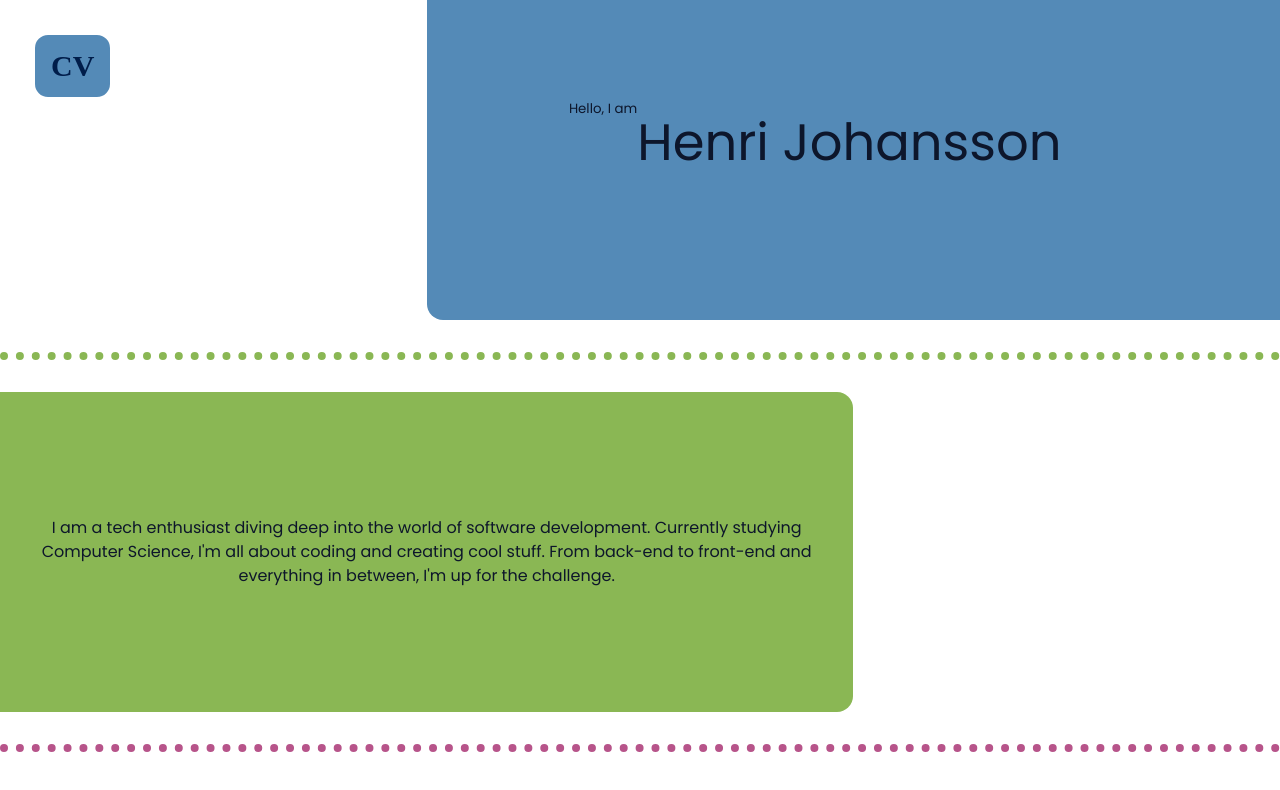
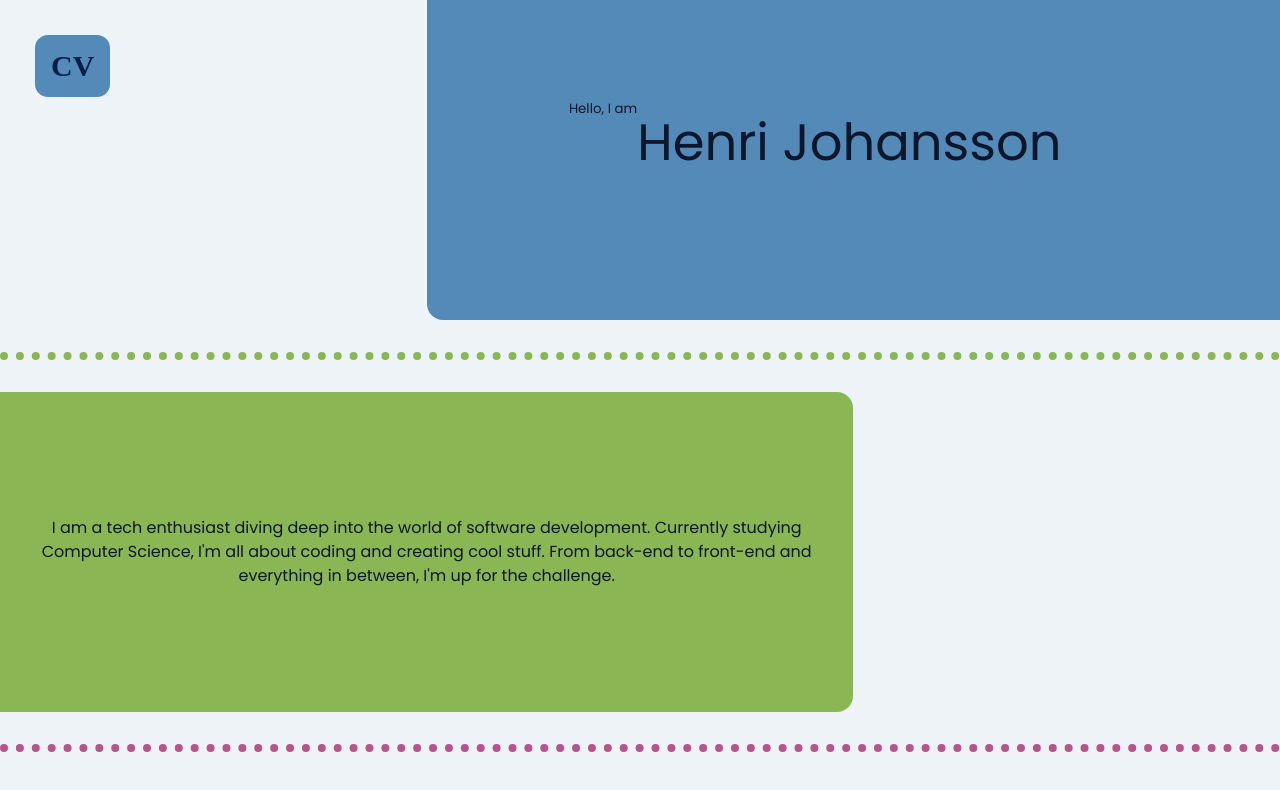
Before and after one commit to HenriJohansson/cv-website, a React (Vite) app: page / in a window 1280 px wide. Shown: the top 790 px of the page. Built offline with nearby package versions, Linux system fonts and the light colour scheme; a web font is replaced by a local one.

Commit message:
Added new colors

```diff
--- a/src/styles/colors.css
+++ b/src/styles/colors.css
@@ -1,6 +1,10 @@
 :root {
   /* Color Primary */
   --clr-primary: #548ab7;
+  --clr-primary-o80: rgba(84, 138, 183, 0.8);
+  --clr-primary-o50: rgba(84, 138, 183, 0.5);
+  --clr-primary-o30: rgba(84, 138, 183, 0.3);
+  --clr-primary-o20: rgba(84, 138, 183, 0.2);
   --clr-primary-30: #3b6180;
   --clr-primary-80: #111c25;
 
@@ -8,14 +12,14 @@
   --clr-primary-dark-30: #001434;
   --clr-primary-80: #111c25;
 
-  --clr-primary-white: #ffffff;
+  --clr-primary-white: hsl(207, 41%, 95%);
   --clr-primary-black: #000000;
   /* Color Secondary */
   --clr-secondary: #b7548a;
-  --clr-secondary-2: ;
-  --clr-secondary-3: ;
-  --clr-secondary-4: ;
-  --clr-secondary-5: ;
+  --clr-secondary-o80: rgba(183, 84, 138, 0.8);
+  --clr-secondary-o50: rgba(183, 84, 138, 0.5);
+  --clr-secondary-o30: rgba(183, 84, 138, 0.3);
+  --clr-secondary-o20: rgba(183, 84, 138, 0.2);
   --clr-secondary-6: ;
   --clr-secondary-7: ;
   --clr-secondary-dark: #4a001d;
```
